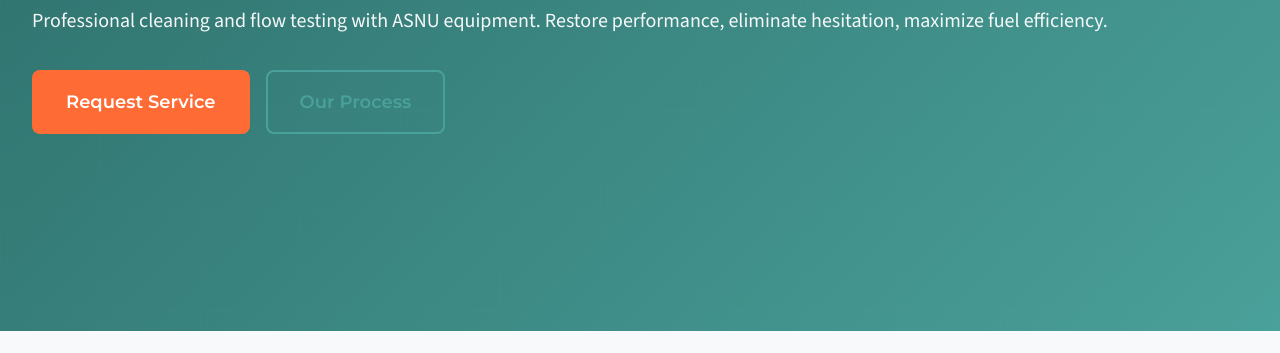
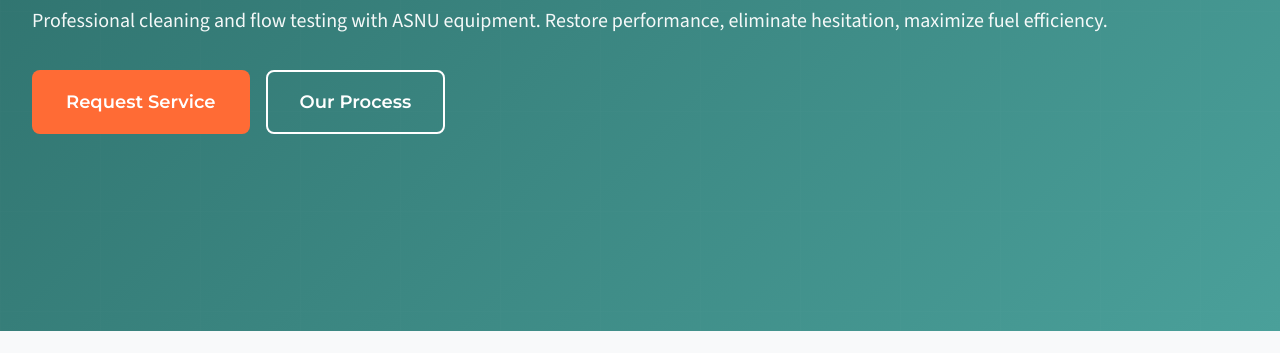
Before and after one commit to upstateInjectors/dialed-injectors-website, a plain HTML site: page marine/index.html in a window 1280 px wide. Shown: the part 447-800 px from the top of the page. Drawn offline with nearby package versions, Linux system fonts and the light colour scheme.

Commit message:
Fix outline button visibility - white border on dark backgrounds

```diff
--- a/css/main.css
+++ b/css/main.css
@@ -361,13 +361,13 @@ em, i {
 
 .btn-outline {
     background-color: transparent;
-    color: var(--primary);
-    border-color: var(--primary);
+    color: var(--bg-white);
+    border-color: var(--bg-white);
 }
 
 .btn-outline:hover {
-    background-color: var(--primary);
-    color: var(--bg-white);
+    background-color: var(--bg-white);
+    color: var(--primary);
 }
 
 .btn-lg {
```
